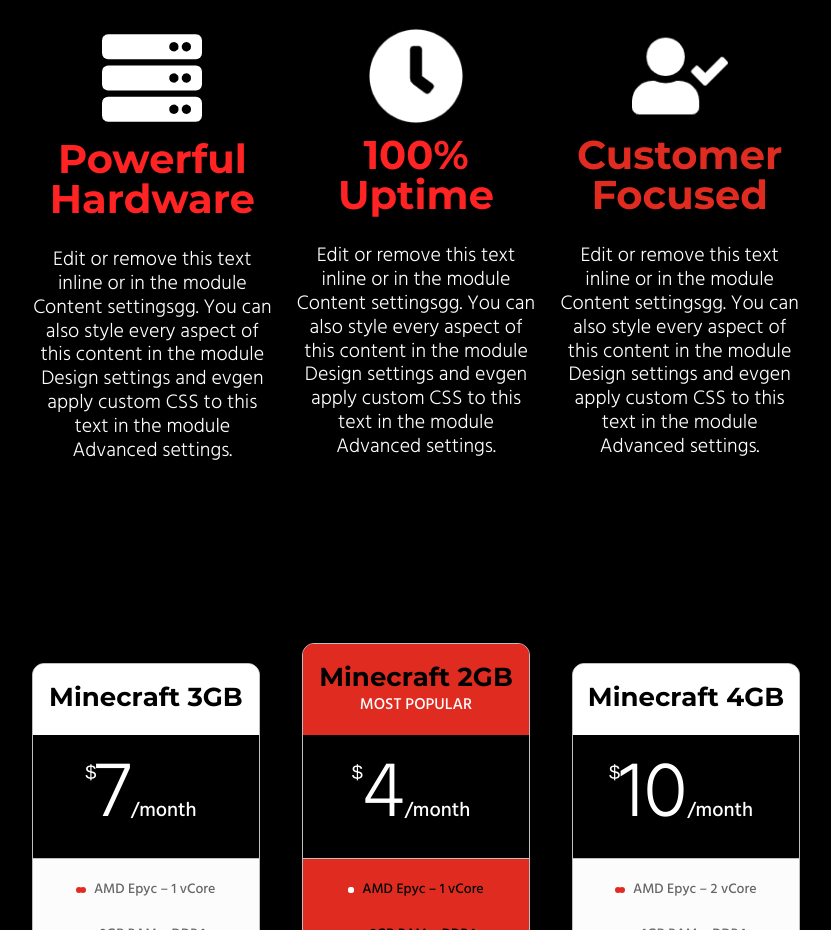
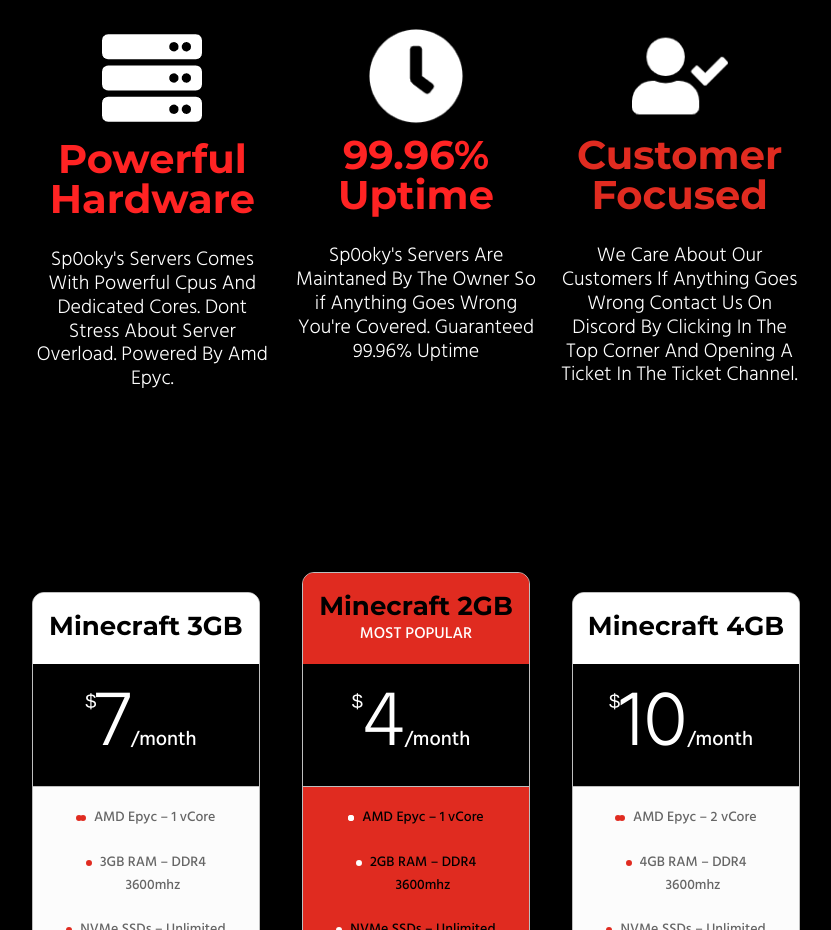
Before and after one commit to sp0oky16/sp0okyservers, a plain HTML site: page index.html in a window 1280 px wide. Shown: the part 1040-1970 px from the top of the page, without its empty margins (224-1055 px from the left). Drawn offline with Linux system fonts and the light colour scheme; files whose address does not match are found by name; a web font is replaced by a local one.

Commit message:
Update index.html

```diff
--- a/index.html
+++ b/index.html
@@ -158,7 +158,7 @@
 
 				<div class="et_pb_text_inner"><h1 style="text-align: center;"><span style="color: #ff2323;">Powerful Hardware</span></h1>
 <p><span style="color: #ff2323;"></span></p>
-<p style="text-align: center;"><span style="color: #ffffff;">Edit or remove this text inline or in the module Content settingsgg. You can also style every aspect of this content in the module Design settings and evgen apply custom CSS to this text in the module Advanced settings.</span></p></div>
+<p style="text-align: center;"><span style="color: #ffffff;">Sp0oky's Servers Comes With Powerful Cpus And Dedicated Cores. Dont Stress About Server Overload. Powered By Amd Epyc.</span></p></div>
 			</div> <!-- .et_pb_text -->
 			</div> <!-- .et_pb_column --><div class="et_pb_column et_pb_column_1_3 et_pb_column_2  et_pb_css_mix_blend_mode_passthrough">
 
@@ -170,9 +170,9 @@
 			</div><div class="et_pb_module et_pb_text et_pb_text_2  et_pb_text_align_left et_pb_bg_layout_light">
 
 
-				<div class="et_pb_text_inner"><h1 style="text-align: center;"><span style="color: #ff2323;">100% Uptime</span></h1>
+				<div class="et_pb_text_inner"><h1 style="text-align: center;"><span style="color: #ff2323;">99.96% Uptime</span></h1>
 <p><span style="color: #ff2323;"></span></p>
-<p style="text-align: center;"><span style="color: #ffffff;">Edit or remove this text inline or in the module Content settingsgg. You can also style every aspect of this content in the module Design settings and evgen apply custom CSS to this text in the module Advanced settings.</span></p></div>
+<p style="text-align: center;"><span style="color: #ffffff;">Sp0oky's Servers Are Maintaned By The Owner So if Anything Goes Wrong You're Covered. Guaranteed 99.96% Uptime</span></p></div>
 			</div> <!-- .et_pb_text -->
 			</div> <!-- .et_pb_column --><div class="et_pb_column et_pb_column_1_3 et_pb_column_3  et_pb_css_mix_blend_mode_passthrough et-last-child">
 
@@ -186,7 +186,7 @@
 
 				<div class="et_pb_text_inner"><h1 style="text-align: center;"><span style="color: #e02b20;">Customer Focused</span></h1>
 <p><span style="color: #ff2323;"></span></p>
-<p style="text-align: center;"><span style="color: #ffffff;">Edit or remove this text inline or in the module Content settingsgg. You can also style every aspect of this content in the module Design settings and evgen apply custom CSS to this text in the module Advanced settings.</span></p></div>
+<p style="text-align: center;"><span style="color: #ffffff;">We Care About Our Customers If Anything Goes Wrong Contact Us On Discord By Clicking In The Top Corner And Opening A Ticket In The Ticket Channel.</span></p></div>
 			</div> <!-- .et_pb_text -->
 			</div> <!-- .et_pb_column -->
 
```
